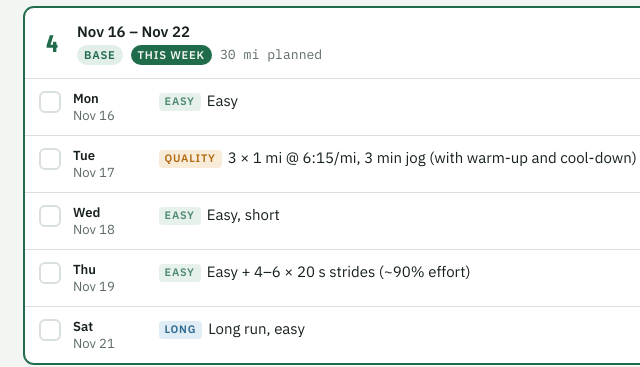
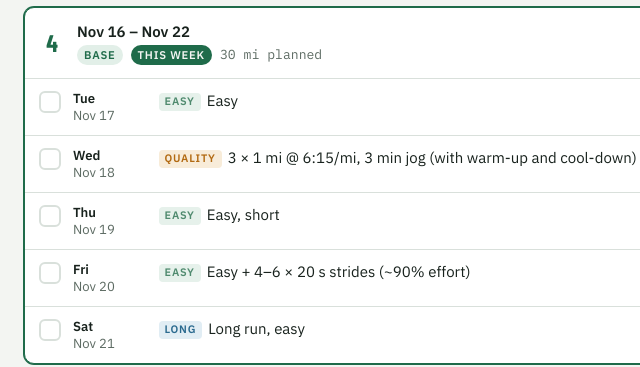
Before and after one commit to riagoros/ria-training-block, a plain HTML site: page index.html in a window 1280 px wide. Shown: the part 1249-1616 px from the top of the page, 206-846 px from the left. Drawn offline with nearby package versions, Linux system fonts and the light colour scheme.

Commit message:
Add files via upload

```diff
--- a/index.html
+++ b/index.html
@@ -198,7 +198,7 @@ tr:last-child td{border-bottom:0}
     ["2026-10-26","Base",[[0,"easy",4,"Easy"],[1,"quality",5,"Easy with 6 × 20 s strides"],[3,"easy",5,"Easy"],[5,"long",9,"Long run, easy"]]],
     ["2026-11-02","Base",[[1,"easy",4,"Easy"],[2,"quality",6,"6 × 60 s uphill, jog down"],[3,"easy",5,"Easy + 4–6 × 20 s strides (~90% effort)"],[5,"long",10,"Long run, easy"]]],
     ["2026-11-09","Base",[[0,"easy",4,"Easy"],[1,"quality",7,"2 × 12 min @ 7:02/mi, 3 min jog"],[2,"easy",3,"Easy, short"],[3,"easy",5,"Easy + 4–6 × 20 s strides (~90% effort)"],[5,"long",9,"Long run, easy"]]],
-    ["2026-11-16","Base",[[0,"easy",5,"Easy"],[1,"quality",7,"3 × 1 mi @ 6:15/mi, 3 min jog (with warm-up and cool-down)"],[2,"easy",3,"Easy, short"],[3,"easy",5,"Easy + 4–6 × 20 s strides (~90% effort)"],[5,"long",10,"Long run, easy"]]],
+    ["2026-11-16","Base",[[1,"easy",5,"Easy"],[2,"quality",7,"3 × 1 mi @ 6:15/mi, 3 min jog (with warm-up and cool-down)"],[3,"easy",3,"Easy, short"],[4,"easy",5,"Easy + 4–6 × 20 s strides (~90% effort)"],[5,"long",10,"Long run, easy"]]],
     ["2026-11-23","Base + 5K",[[0,"quality",6,"3 × 3 min @ 6:20/mi (5K effort), 2 min jog + strides"],[1,"easy",5,"Easy"],[3,"race",4,"Sri Chinmoy Thanksgiving Day 5K, Flushing Meadows (flat), 9:00 AM (short warm-up and cool-down)"],[4,"easy",3,"Easy shakeout"],[5,"long",10,"Long run, easy"]]],
     ["2026-11-30","Base",[[0,"easy",5,"Easy"],[1,"quality",7,"3 × 10 min @ 6:50/mi, 2 min jog"],[3,"easy",6,"Easy + strides"],[4,"easy",4,"Easy"],[5,"long",11,"Long run, easy"]]],
     ["2026-12-07","Base",[[0,"easy",5,"Easy"],[1,"quality",8,"25 min continuous @ 6:48/mi"],[3,"easy",6,"Easy + strides"],[4,"easy",4,"Easy"],[5,"long",12,"Long run, easy"]]],
```
